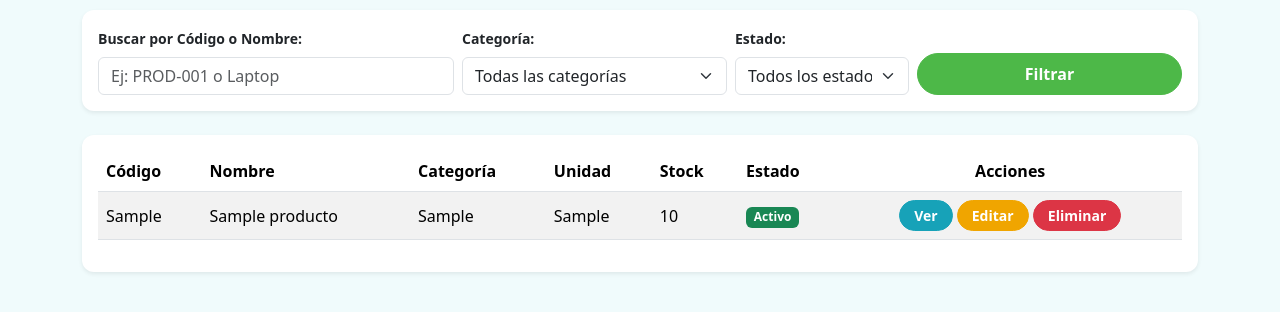
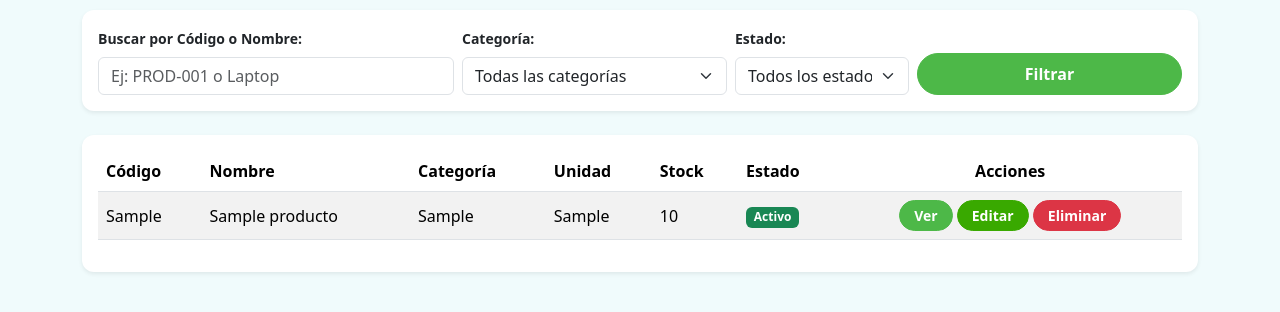
Before and after one commit to wsderfghbgv/sena-inventario, a Laravel app: page /productos in a window 1280 px wide. Shown: the part 142-454 px from the top of the page. Run offline with Laravel 12, Linux system fonts and the light colour scheme; tables that the repository leaves empty hold one stand-in row (values such as "Sample post").

Commit message:
feat(ui): cambiar botones Ver/Editar a verde SENA en tabla de productos

```diff
--- a/resources/views/layouts/app.blade.php
+++ b/resources/views/layouts/app.blade.php
@@ -118,6 +118,41 @@
             border: none;
             border-radius: 12px;
         }
+
+        /* ===== BOTONES DE TABLA (Ver / Editar / Eliminar) ===== */
+        /* Ver — verde claro */
+        .btn-accion-ver {
+            background-color: #4DB848 !important;
+            border-color: #4DB848 !important;
+            color: #fff !important;
+        }
+        .btn-accion-ver:hover {
+            background-color: #39A900 !important;
+            border-color: #39A900 !important;
+            color: #fff !important;
+        }
+        /* Editar — verde oscuro */
+        .btn-accion-editar {
+            background-color: #39A900 !important;
+            border-color: #39A900 !important;
+            color: #fff !important;
+        }
+        .btn-accion-editar:hover {
+            background-color: #2e8600 !important;
+            border-color: #2e8600 !important;
+            color: #fff !important;
+        }
+        /* Eliminar — rojo (se mantiene para indicar peligro, pero en pill) */
+        .btn-accion-eliminar {
+            background-color: #dc3545 !important;
+            border-color: #dc3545 !important;
+            color: #fff !important;
+        }
+        .btn-accion-eliminar:hover {
+            background-color: #bd2130 !important;
+            border-color: #bd2130 !important;
+            color: #fff !important;
+        }
     </style>
 </head>
 <body class="bg-light">
--- a/resources/views/productos/index.blade.php
+++ b/resources/views/productos/index.blade.php
@@ -78,12 +78,12 @@
                             @endif
                         </td>
                         <td class="text-center">
-                            <a href="{{ route('productos.show', $producto->id) }}" class="btn btn-sm btn-info text-white">Ver</a>
-                            <a href="{{ route('productos.edit', $producto->id) }}" class="btn btn-sm btn-warning">Editar</a>
+                            <a href="{{ route('productos.show', $producto->id) }}" class="btn btn-sm btn-accion-ver">Ver</a>
+                            <a href="{{ route('productos.edit', $producto->id) }}" class="btn btn-sm btn-accion-editar">Editar</a>
                             <form action="{{ route('productos.destroy', $producto->id) }}" method="POST" class="d-inline" onsubmit="return confirm('¿Estás seguro de que deseas eliminar este producto?');">
                                 @csrf
                                 @method('DELETE')
-                                <button type="submit" class="btn btn-sm btn-danger">Eliminar</button>
+                                <button type="submit" class="btn btn-sm btn-accion-eliminar">Eliminar</button>
                             </form>
                         </td>
                     </tr>
```
